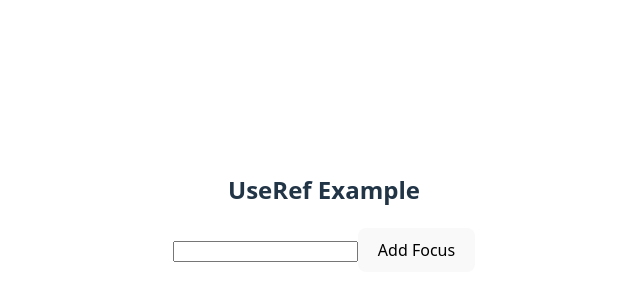
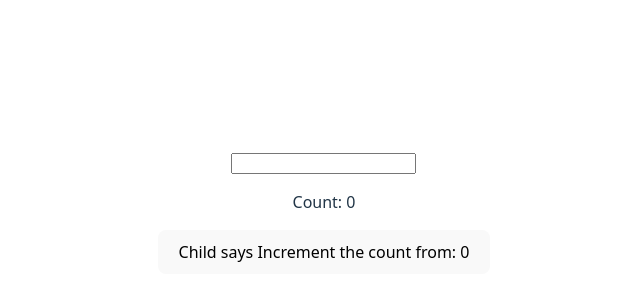
Before and after one commit to SPChandraSai/LevelUp-React, a React (Vite) app: page / in a window 1280 px wide. Shown: the part 188-488 px from the top of the page, without its empty margins (316-956 px from the left). Built offline with nearby package versions, Linux system fonts and the light colour scheme.

Commit message:
React Memo & React Callback Done

```diff
--- a/src/App.jsx
+++ b/src/App.jsx
@@ -23,6 +23,8 @@ import UseStateCounter from './React_2/UseStateCounter'
 import UseReducerCounter from './React_2/UseReducerCounter'
 import FormManagement from './React_2/FormManagement'
 import UseRefInput from './React_2/UseRefInput'
+import ReactMemo from './React_2/ReactMemo'
+import ReactCallback from './React_2/ReactCallback'
 
 function App() {
   return (
@@ -30,7 +32,9 @@ function App() {
       {/* <UseStateCounter /> */}
       {/* <UseReducerCounter/> */}
       {/* <FormManagement/> */}
-      <UseRefInput/>
+      {/* <UseRefInput/> */}
+      {/* <ReactMemo/> */}
+      <ReactCallback/>
     </div>
   )
 }
--- /dev/null
+++ b/src/React_2/ReactCallback.jsx
@@ -0,0 +1,40 @@
+import React, { useCallback } from 'react'
+import { useState } from 'react';
+
+function ReactCallback() {
+    const [value, setValue] = useState("");
+    const [count, setCount] = useState(0);
+
+    // every time state changes, the handle function renders due to hoisting in which new memory is allotted to it when hoisted. So to avoid that we can use useCallback hook.
+    // without callback
+    // const handleClick = () => {
+    //     setCount(count + 1);
+    // }
+
+    // with callback
+    const memorizedCallback=useCallback(()=>{
+        setCount(count + 1);
+    }, [count]);
+    return (
+        <div>
+            <input type="text" value={value}
+                onChange={(e) => { setValue(e.target.value) }}
+            />
+            <p>Count: {count}</p>
+            <MemorizedChildrenCOmpopnent
+                parentClick={memorizedCallback}
+                count={count}>
+            </MemorizedChildrenCOmpopnent>
+        </div>
+    )
+}
+
+const MemorizedChildrenCOmpopnent = React.memo(ChildComponent);
+function ChildComponent({ parentClick, count }) {
+    console.log("Child Component Rendered");
+    return <>
+        <button onClick={parentClick}>Child says Increment the count from: {count}</button>
+    </>
+}
+
+export default ReactCallback
--- /dev/null
+++ b/src/React_2/ReactMemo.jsx
@@ -0,0 +1,29 @@
+import React, { useState } from 'react'
+
+// even wgile typinf the address the component id being rendered again. So to avoid that we are using React.Memo which only renders the component when its props change.
+export default function ReactMemo() {
+    const [name, setName]=useState("");
+    const [address, setAddress]=useState("");
+
+    return (
+        <>
+            <label>
+                Name{': '}
+                <input value={name} onChange={e=>setName(e.target.value)}/>
+            </label>
+            <br />
+            <label>
+                Address{': '}
+                <input value={address} onChange={e=>setAddress(e.target.value)}/>
+            </label>
+            <MemoGreeting name={name}/>
+        </>
+    )
+}
+
+// when you want to stop unnecessaryv re-renders of a component you can wrap that component in React.memo
+const MemoGreeting=React.memo(Greeting);
+function Greeting({name}){
+    console.log("Greeting Rendered");
+    return <h3>Hello{name && ', '}{name}!</h3>;
+}
```
